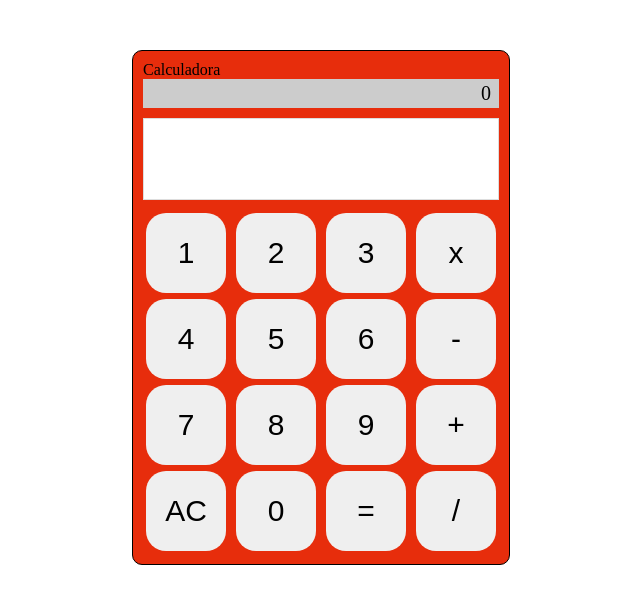
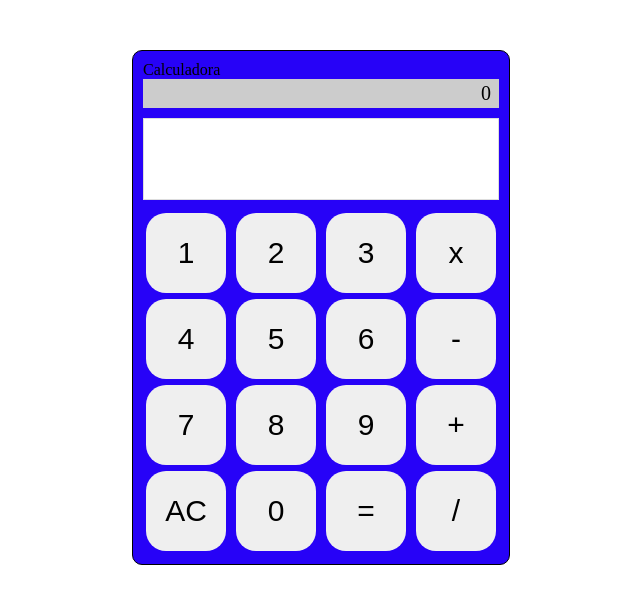
Before and after one commit to d-delgado21/David-Delgado, a plain HTML site: page index.html in a window 1280 px wide. Shown: the whole page, without its empty margins (319-959 px from the left). Drawn offline with Linux system fonts and the light colour scheme.

Commit message:
2/8/2024 + David + Se cambia colores de la interface

```diff
--- a/estilo.css
+++ b/estilo.css
@@ -5,7 +5,7 @@
     border: 1px solid #000;
     padding: 10px;
     border-radius: 10px;
-    background-color:rgb(231, 45, 12);
+    background-color:rgb(39, 2, 247);
 }
 
 .tecla{
```
